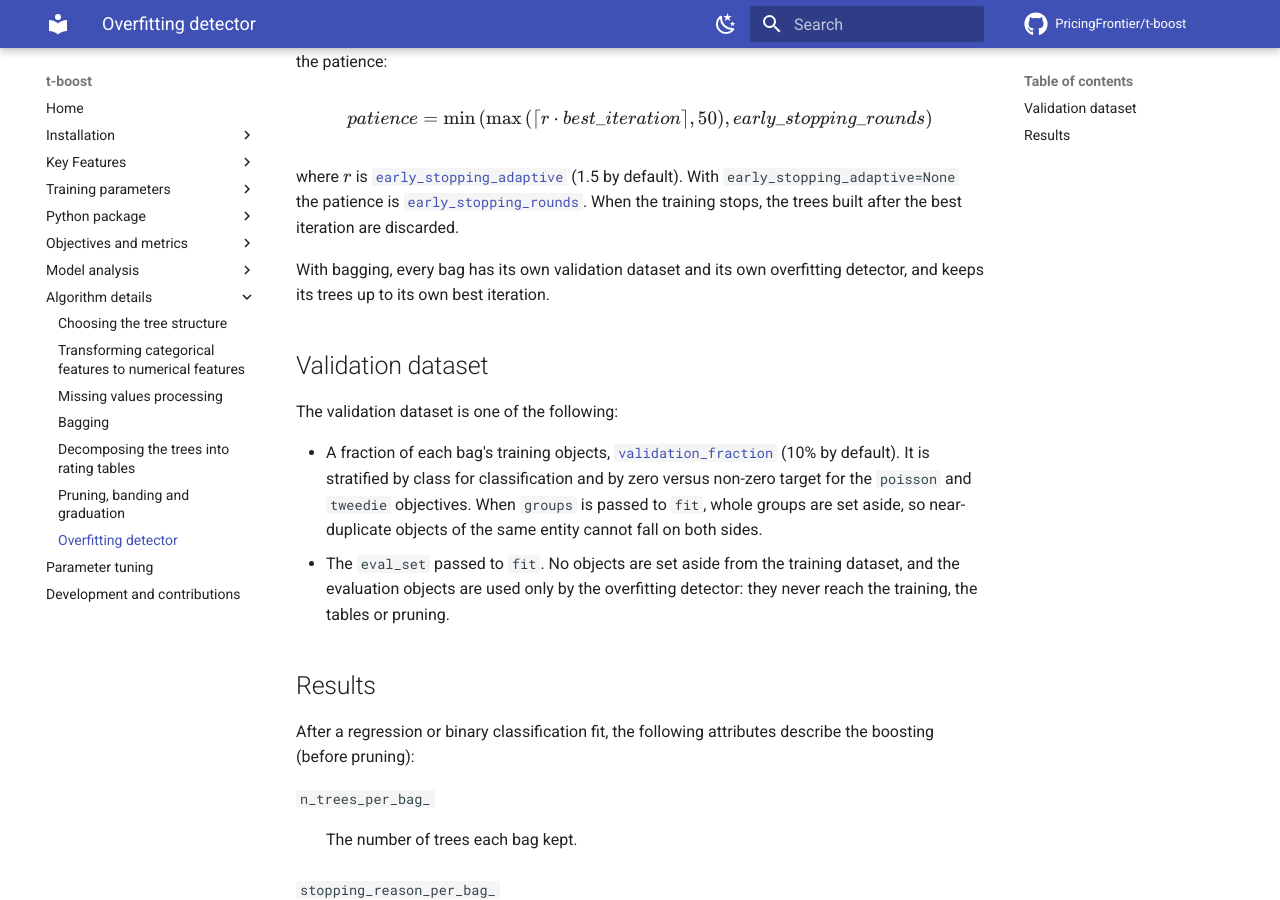
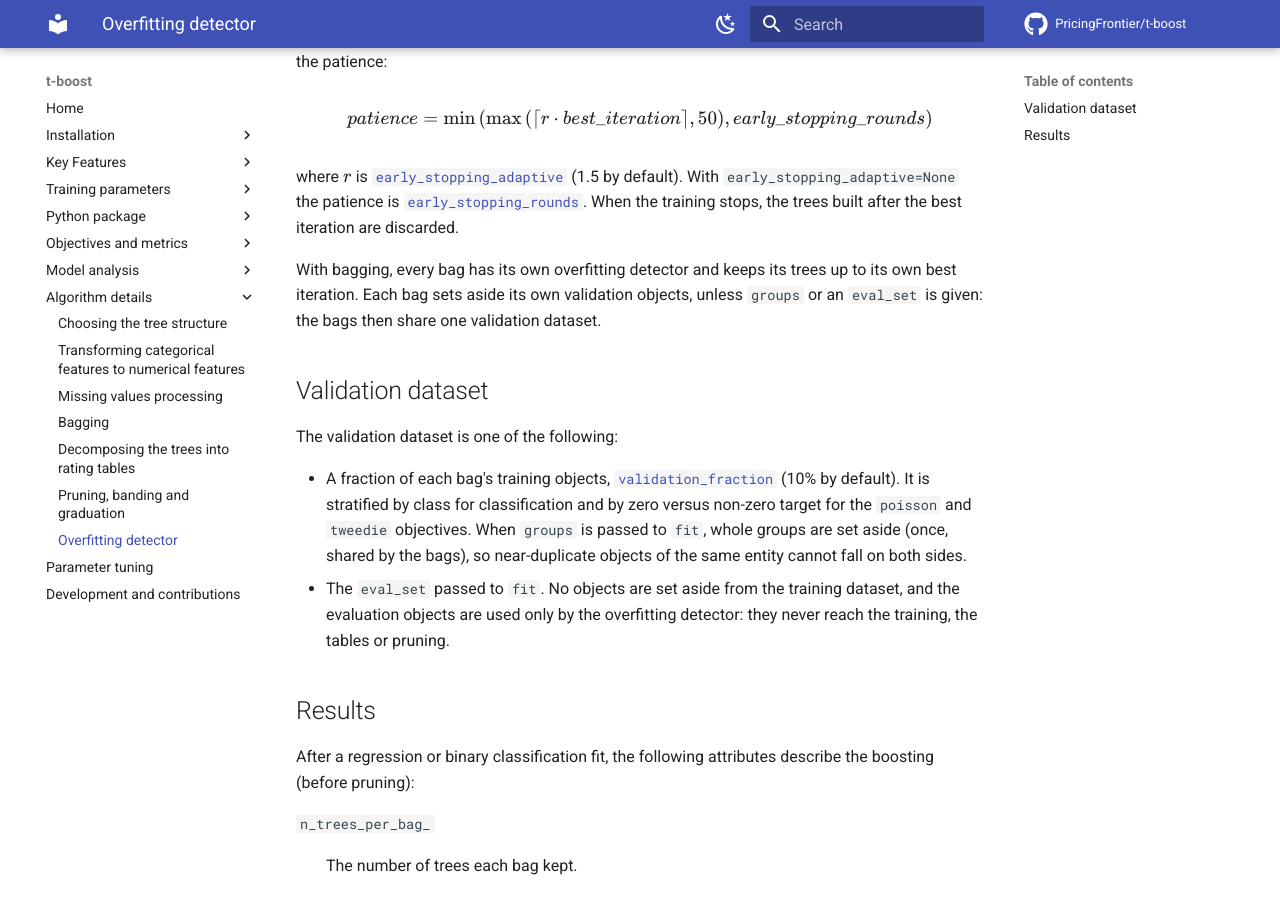
Before and after one commit to PricingFrontier/t-boost, an MkDocs documentation site: the page built from docs/algorithm/overfitting-detector.md, in a window 1280 px wide and 900 px high, scrolled down 393 px. Built offline with MkDocs 1.6.1 and Material for MkDocs 9.7.7, drawn with Linux system fonts in a browser that asks for light colours; comment, search, counter and statistics services are not loaded.

Commit message:
docs: correct how bags share validation objects and what support counts
With groups or an eval_set the bags share one validation dataset instead
of carving their own; a multiclass fit without bagging keeps the full set
of tables rather than falling back to the fold vote; a table cell's support
is the sum of sample weight times exposure, not just exposure.

Co-Authored-By: Claude Opus 5.5 <noreply@anthropic.com>
Claude-Session: https://claude.ai/code/session_01J9isoNHs4YVCJLM5E1TQFv

```diff
--- a/docs/algorithm/overfitting-detector.md
+++ b/docs/algorithm/overfitting-detector.md
@@ -22,8 +22,9 @@ where $r$ is [`early_stopping_adaptive`](../training-parameters/overfitting-dete
 [`early_stopping_rounds`](../training-parameters/overfitting-detection.md#early_stopping_rounds).
 When the training stops, the trees built after the best iteration are discarded.
 
-With bagging, every bag has its own validation dataset and its own overfitting detector, and
-keeps its trees up to its own best iteration.
+With bagging, every bag has its own overfitting detector and keeps its trees up to its own best
+iteration. Each bag sets aside its own validation objects, unless `groups` or an `eval_set` is
+given: the bags then share one validation dataset.
 
 ## Validation dataset {#validation-dataset}
 
@@ -33,7 +34,8 @@ The validation dataset is one of the following:
   [`validation_fraction`](../training-parameters/overfitting-detection.md#validation_fraction)
   (10% by default). It is stratified by class for classification and by zero versus non-zero
   target for the `poisson` and `tweedie` objectives. When `groups` is passed to `fit`, whole
-  groups are set aside, so near-duplicate objects of the same entity cannot fall on both sides.
+  groups are set aside (once, shared by the bags), so near-duplicate objects of the same entity
+  cannot fall on both sides.
 - The `eval_set` passed to `fit`. No objects are set aside from the training dataset, and the
   evaluation objects are used only by the overfitting detector: they never reach the training,
   the tables or pruning.
```
Also changed, not shown: docs/algorithm/bagging.md (+2 -1 lines), docs/model-analysis/rating-tables.md (+2 -2 lines), docs/training-parameters/bagging.md (+2 -1 lines), docs/training-parameters/overfitting-detection.md (+1 -1 lines).
